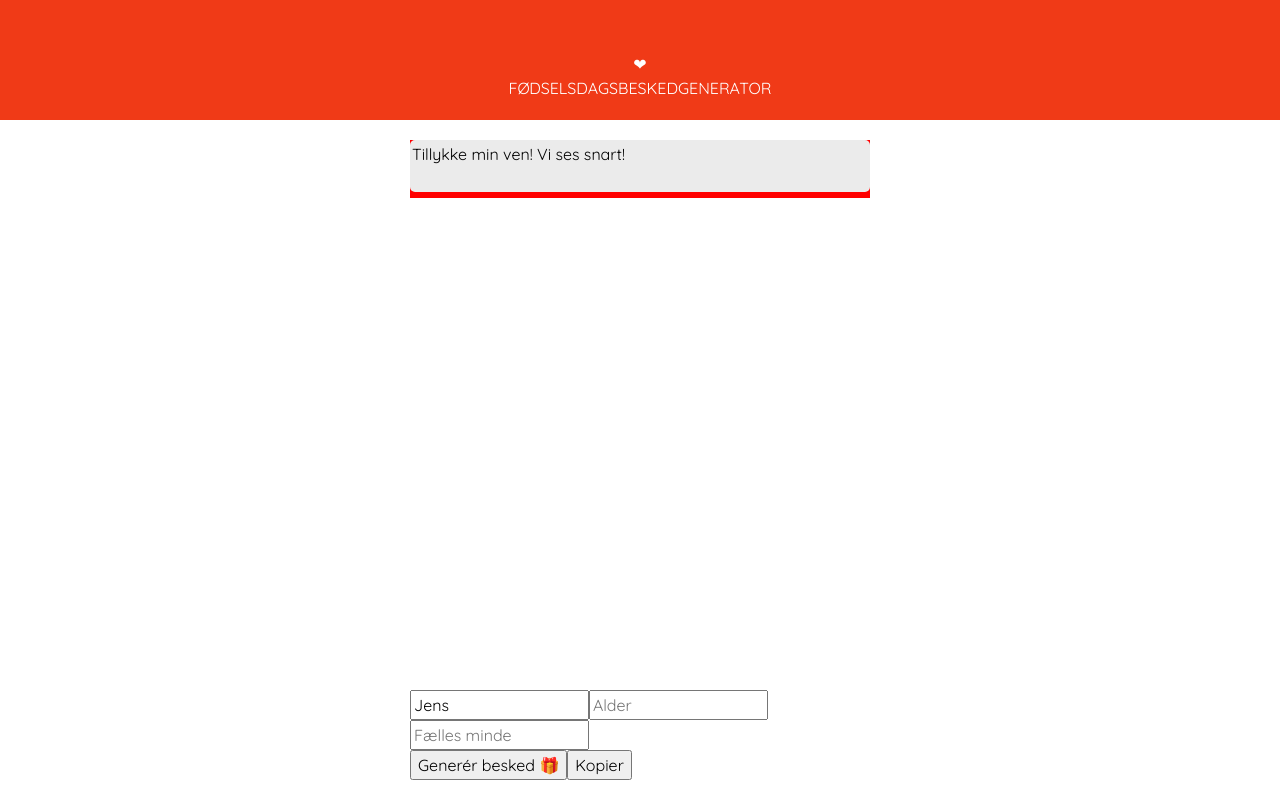
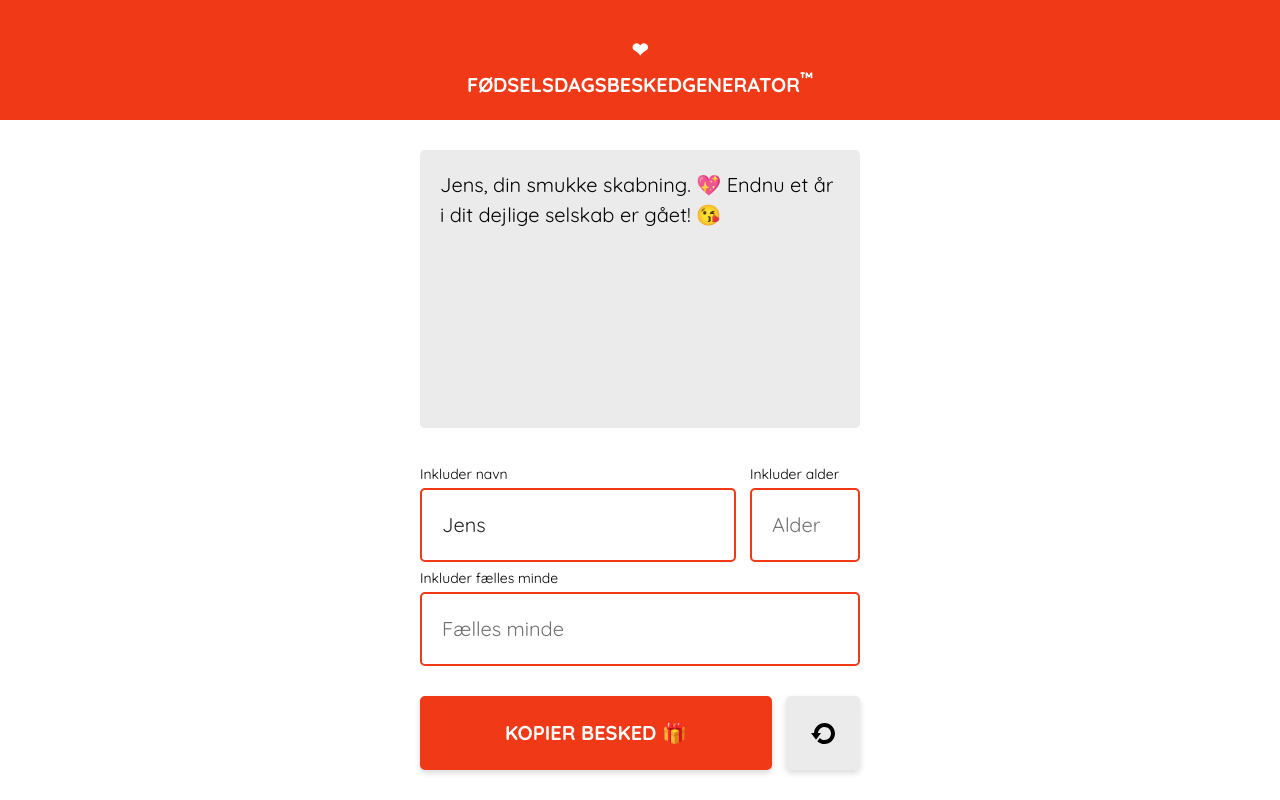
Before and after one commit to AndreasBerglund/beskedgenerator, a React (Create React App) app: page / in a window 1280 px wide. Built offline with nearby package versions, Linux system fonts and the light colour scheme.

Commit message:
working prototype

```diff
--- /dev/null
+++ b/src/components/Form.js
@@ -0,0 +1,82 @@
+import React, { useContext} from "react";
+import styled from "styled-components";
+import { DispatchMainContext, StateMainContext } from "../context/MainProvider";
+import { Button, InputWithLabel, SquareButton } from "./Inputs";
+export const Form = () => {
+    const { name, age, memory, greeting } = useContext(StateMainContext);
+    const dispatch = useContext(DispatchMainContext);
+
+    //update inputs
+    const handleChange = (e) => {
+      //hande input change
+      dispatch({ type: "onchange", payload: [e.target.name, e.target.value] });
+
+    };
+
+    //copy text
+    const copyToClipBoard = () =>{
+      navigator.clipboard.writeText(greeting);
+    }
+
+  return (
+    <SForm>
+      <div>
+        <InputWithLabel
+          label="Inkluder navn"
+          type="text"
+          placeholder="Navn"
+          name="name"
+          value={name}
+          onChange={handleChange}
+        />
+
+        <InputWithLabel
+          label="Inkluder alder"
+          type="number"
+          placeholder="Alder"
+          name="age"
+          value={age || ""}
+          onChange={handleChange}
+        />
+      </div>
+      <div>
+        <InputWithLabel
+          label="Inkluder fælles minde"
+          type="text"
+          placeholder="Fælles minde"
+          name="memory"
+          value={memory}
+          onChange={handleChange}
+        />
+      </div>
+      <div>
+        <Button onClick={copyToClipBoard}>Kopier besked 🎁</Button>
+        <SquareButton onClick={()=>dispatch({type:"updategreeting"})}>
+            <svg xmlns="http://www.w3.org/2000/svg" width="24" height="24" viewBox="0 0 24 24"><path d="M13.5 2c-5.621 0-10.211 4.443-10.475 10h-3.025l5 6.625 5-6.625h-2.975c.257-3.351 3.06-6 6.475-6 3.584 0 6.5 2.916 6.5 6.5s-2.916 6.5-6.5 6.5c-1.863 0-3.542-.793-4.728-2.053l-2.427 3.216c1.877 1.754 4.389 2.837 7.155 2.837 5.79 0 10.5-4.71 10.5-10.5s-4.71-10.5-10.5-10.5z"/></svg>
+        </SquareButton>
+      </div>
+    </SForm>
+  );
+};
+
+const SForm = styled.div`
+    & > div {
+        &:first-child {
+            display :flex;
+            > div:first-child {
+                flex: 1;
+                margin-right: 14px;
+            }
+            > div:last-child {
+                width: 110px;
+            }
+        }
+        &:last-child {
+            display: flex;
+            > button:first-child {
+                margin-right: 14px;
+                flex: 1;
+            }
+        }
+    }
+`;
--- /dev/null
+++ b/src/components/Grid.js
@@ -0,0 +1,2 @@
+import React from 'react'
+import styled from 'styled-components';
--- a/src/components/Header.js
+++ b/src/components/Header.js
@@ -3,8 +3,8 @@ import styled from "styled-components";
 
 const Header = () => {
   return <SHeader>
-      <p>❤</p>
-      <p>Fødselsdagsbeskedgenerator</p>
+      <h3>❤</h3>
+      <h3>Fødselsdagsbeskedgenerator<sup>™</sup></h3>
   </SHeader>;
 };
 
--- /dev/null
+++ b/src/components/Inputs.js
@@ -0,0 +1,71 @@
+import React from "react";
+import styled, { css } from "styled-components";
+
+export const InputWithLabel = ({ label, ...props }) => {
+  return (
+    <BasicInput>
+      <label>{label}</label>
+      <input {...props} />
+    </BasicInput>
+  );
+};
+
+export const BaseInputStyling = css`
+  padding: 20px;
+  border: 2px solid ${(props) => props.theme.colors.red};
+  background-color: transparent;
+  font-size: 20px;
+  border-radius: 5px;
+`;
+
+export const DropShadow = css`
+  box-shadow: 0px 3px 6px rgba(0, 0, 0, 0.15);
+  transition: box-shadow .25s;
+  &:active {
+      transition: box-shadow .25s;
+      box-shadow: 0px 1px 6px rgba(0, 0, 0, 0.15);;
+  }
+`;
+
+export const Button = styled.button`
+  ${BaseInputStyling};
+  ${DropShadow};
+  background-color: ${(props) => props.theme.colors.red};
+  font-weight: bold;
+  color: #fff;
+  text-transform: uppercase;
+  margin-top: 30px;
+  cursor: pointer;
+`;
+
+export const SquareButton = styled.button`
+  cursor: pointer;
+  display: flex;
+  align-items: center;
+  justify-content: center;
+  ${BaseInputStyling};
+  ${DropShadow};
+  height: 74px;
+  width: 74px;
+  border-color: ${(props) => props.theme.colors.lg};
+  background-color: ${(props) => props.theme.colors.lg};
+  margin-top: 30px;
+`;
+
+export const BasicInput = styled.div`
+  position: relative;
+  margin-top: 30px;
+  label {
+    font-size: 14px;
+    position: absolute;
+    top: -24px;
+  }
+  input {
+    width: 100%;
+    color: ${(props) => props.theme.colors.dg};
+    ::placeholder {
+      color: ${(props) => props.theme.colors.mg};
+    }
+    ${BaseInputStyling};
+  }
+`;
--- a/src/components/Main.js
+++ b/src/components/Main.js
@@ -1,36 +1,16 @@
 import React, { useContext } from "react";
 import styled from "styled-components";
-import { DispatchMainContext, StateMainContext } from "../context/MainProvider";
+
+import { Form } from "./Form";
+
 import Textarea from "./Textarea";
 
 const Main = () => {
-  const { name, age, memory, message } = useContext(StateMainContext);
-  const dispatch = useContext(DispatchMainContext);
-
-  //update inputs
-  const handleChange = (e) => {
-      //hande input change
-      dispatch({ type: "onchange", payload: [e.target.name, e.target.value] })
-  }
-
-  //copy text
 
   return (
     <SMain>
-        <Textarea />
-      <div>
-        <div>
-          <input type="text" placeholder="Navn" name="name" value={name} onChange={handleChange} />
-          <input type="number" placeholder="Alder" name="age" value={age || ''} onChange={handleChange} />
-        </div>
-        <div>
-          <input type="text" placeholder="Fælles minde" name='memory' value={memory} onChange={handleChange} />
-        </div>
-        <div>
-          <button type="button">Generér besked 🎁 </button>
-          <button type="button">Kopier</button>
-        </div>
-      </div>
+      <Textarea />
+      <Form />
     </SMain>
   );
 };
@@ -40,7 +20,7 @@ const SMain = styled.div`
   display: flex;
   flex-direction: column;
   justify-content: space-between;
-  padding: 20px;
+  padding: 30px;
   width: 100%;
   max-width: 500px;
   height: 100%;
--- a/src/components/Textarea.js
+++ b/src/components/Textarea.js
@@ -3,16 +3,19 @@ import styled from "styled-components";
 import { StateMainContext } from "../context/MainProvider";
 
 const Textarea = () => {
-  const { message } = useContext(StateMainContext);
+  const { greeting } = useContext(StateMainContext);
   return (
     <STextarea>
-      <textarea value={message} readOnly name="message" />
+      <textarea value={greeting} readOnly name="greeting" />
     </STextarea>
   );
 };
 
 const STextarea = styled.div`
-  background-color: red;
+
+  flex: 1;
+  margin-bottom: 30px;
+
   textarea {
     border: none;
     overflow: auto;
@@ -24,9 +27,11 @@ const STextarea = styled.div`
 
     resize: none; /*remove the resize handle on the bottom right*/
     width: 100%;
+    height: 100%;
     border-radius: 5px;
     background-color: ${(props) => props.theme.colors.lg};
-  }
+    padding: 20px;
+    font-size: 20px;
 `;
 
 export default Textarea;
--- a/src/context/MainProvider.js
+++ b/src/context/MainProvider.js
@@ -1,13 +1,19 @@
-import React, { createContext, useReducer } from "react";
+import React, { useEffect, createContext, useReducer } from "react";
+import { generateGreeting } from "../generator";
 
 export const StateMainContext = createContext();
 export const DispatchMainContext = createContext();
 
 const mainReducer = (state, action) => {
   switch (action.type) {
+    case "updategreeting" : {
+      return {
+        ...state,
+        greeting : generateGreeting(state.name, state.age, state.memory)
+      }
+    }
     case "onchange": {
       const [name, value] = action.payload;
-      console.log(name, value)
       return {
         ...state,
         [name] : value
@@ -21,13 +27,17 @@ const mainReducer = (state, action) => {
 
 export const MainProvider = ({ children }) => {
   const mainInitialState = {
-    message : "Tillykke min ven! Vi ses snart!",
+    greeting : "Tillykke min ven! Vi ses snart!",
     name : "Jens",
     age : null,
     memory: ""
   };
 
   const [state, dispatch] = useReducer(mainReducer, mainInitialState);
+
+useEffect(() => {
+  dispatch({type: "updategreeting"})
+}, [state.name, state.age, state.memory])
 
   return (
     <DispatchMainContext.Provider value={dispatch}>
--- a/src/generator.js
+++ b/src/generator.js
@@ -6,14 +6,35 @@
  * @returns generated greeting
  */
 
-const generateGreeting = (name, age, memory) => {
+export const generateGreeting = (name, age, memory) => {
 
+    //happy with or without name sentence
+    const happies = [
+        `Hej min sødeste ${name || genericName() }, tillykke med fødselsdagen 🎁🎁🎁!!`,
+        `${name || genericName()}, dit gamle røvhul! 🍺 Så blev du sørme gammel.`,
+        `${name || genericName()}, din smukke skabning. 💖 Endnu et år i dit dejlige selskab er gået! 😘`,
+        `Kæreste ${name || genericName()} 🍰, tillykke med dagen idag! Håber du får en herlig og festlig dag 🎉.`
 
-    return ""
+    ]
+    const happySentence = happies[getRandomInArray(happies)];
+
+    const agies = [`${age} år er for vild en alder!`, `${ age } år er ingenting. Det bliver meget værre! 😂😂😂`]
+    const ageSentence = agies[getRandomInArray(agies)];
+
+    //memory sentence
+    const mem = [
+        `Kan du huske dengang med ${ memory }?`,
+        `Det var vildt dengang med ${ memory } 💪`,
+        `Jeg husker tydeligt dengang med ${ memory }`,
+        `Det var skønne tider da vi lavede det med ${ memory } 😍`,
+        ]
+    const memsentence = memory ? mem[getRandomInArray(mem)] : '';
+
+    return capitalize(happySentence) + " " + (age ? ageSentence : "") + " " + memsentence;
 }
 
 
-//🎉🎂🍾😍😘💝💖😻🍰🍷🍺🇩🇰♥
+//🎉🎂🍾😍😘💝💖😻🍰🍷🍺💪🇩🇰♥
 // Hej min sødeste ven, tillykke med fødselsdagen 🎁 🎁 🎁
 // Hej søde {{ name }}, tillykke med fødselsdagen
 // Hej søde {{ name }}, tillykke med de {{ age }} år!
@@ -26,6 +47,21 @@ const generateGreeting = (name, age, memory) => {
 // Det var vildt dengang da vi {{ memory }}
 // Jeg husker tydeligt dengang med {{ memory }}
 
+
 // Får du også skriveblokering og præstationsangst når du skal skrive en hilsen til en ven der har fødselsdag?
 // Det er slut nu! Jeg har nemlig lavet FØDSELSDAGSBESKEDGENERATOREN™, som genererer de mest originale generiske hilsener der findes!
 // Prøv FØDSELSDAGSBESKEDGENERATOREN™ før din fødselsdag.
+
+const getRandomInArray = (array) => {
+    return Math.floor(Math.random()*array.length);
+}
+
+const genericName = () => {
+    const names = ["søtte", "ven", "bedste ven", "kæreste ven", "smukke", "lækre", "hotpants", "snuske", "basse"]
+    return names[getRandomInArray(names)];
+}
+
+function capitalize(s)
+{
+    return s[0].toUpperCase() + s.slice(1);
+}
--- a/src/index.css
+++ b/src/index.css
@@ -13,3 +13,8 @@ body, #root, .App {
     flex-direction: column;
     align-items: center;
 }
+
+h3 {
+    font-size: 20px;
+    font-weight: bold;
+}
--- a/src/theme.js
+++ b/src/theme.js
@@ -3,5 +3,6 @@ export const theme = {
     red: "#f03a17",
     lg: "#ebebeb",
     mg: "#707070",
+    dg: "#222",
   },
 };
```
Also changed, not shown: 1 other file (tests, documents, lock files or other folders).
